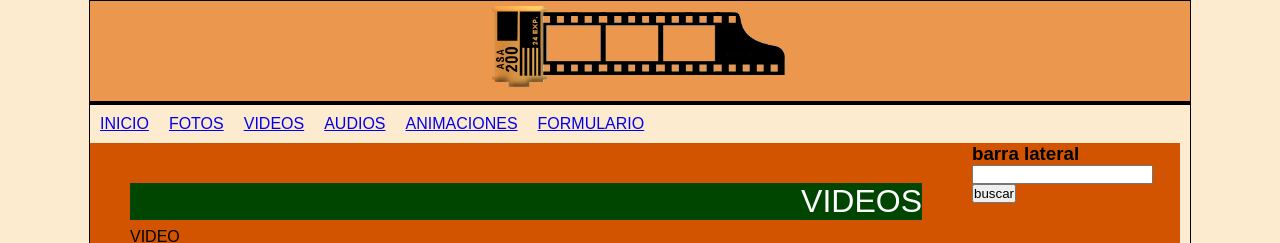
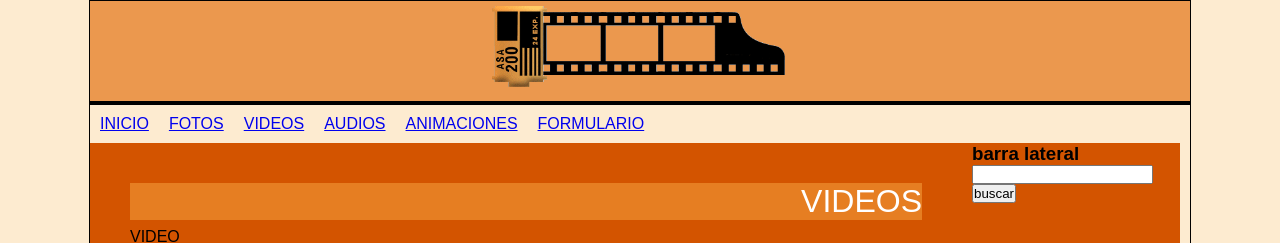
Before and after one commit to damnmaar/web, a plain HTML site: page videos.html in a window 1280 px wide. Shown: the top 243 px of the page. Drawn offline with Linux system fonts and the light colour scheme; grey boxes are pictures that could not be loaded.

Commit message:
Update videos.html

```diff
--- a/videos.html
+++ b/videos.html
@@ -42,7 +42,7 @@
 
   				<section id="contens">
             <font size=6 color =#ffffff>
-            <marquee BGCOLOR=#004500 behavior="alternate"> VIDEOS
+            <marquee BGCOLOR=#E67E22   behavior="alternate"> VIDEOS
             </marquee>
           </font>
   					VIDEO
```
